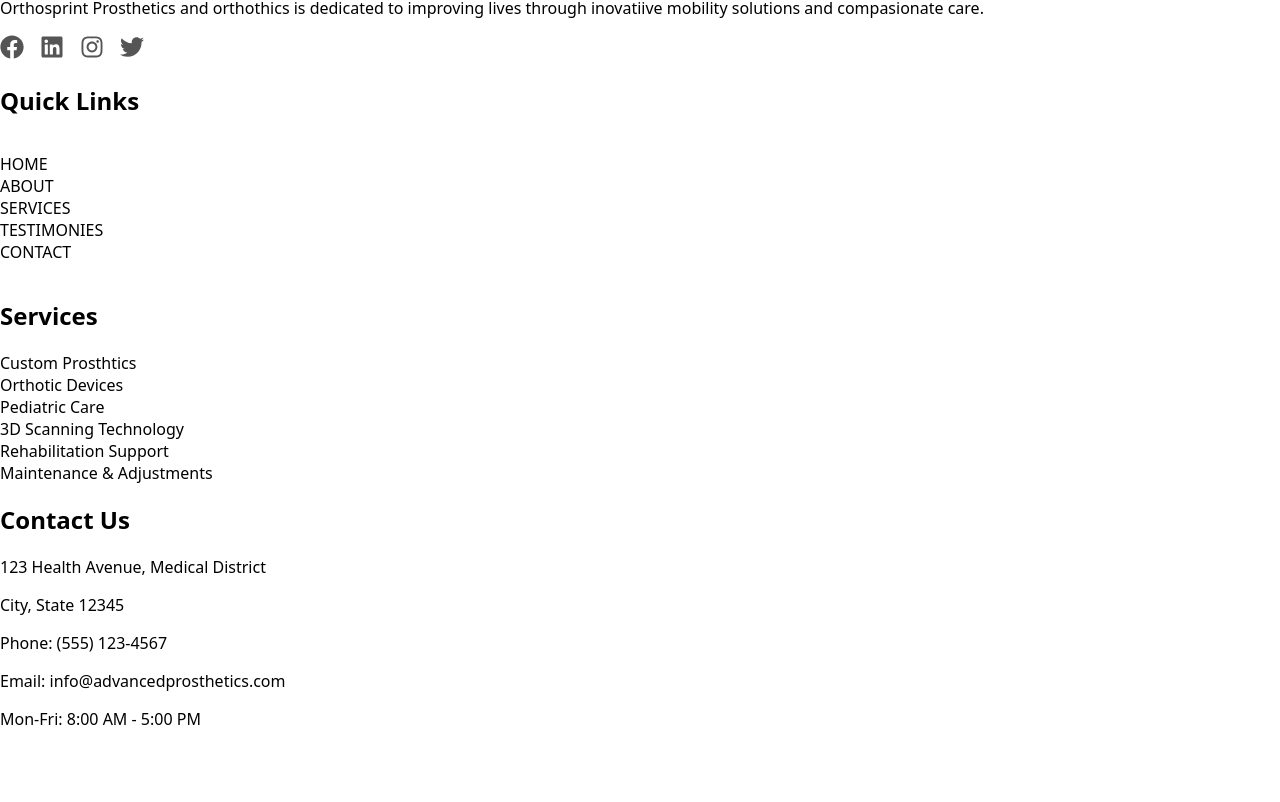
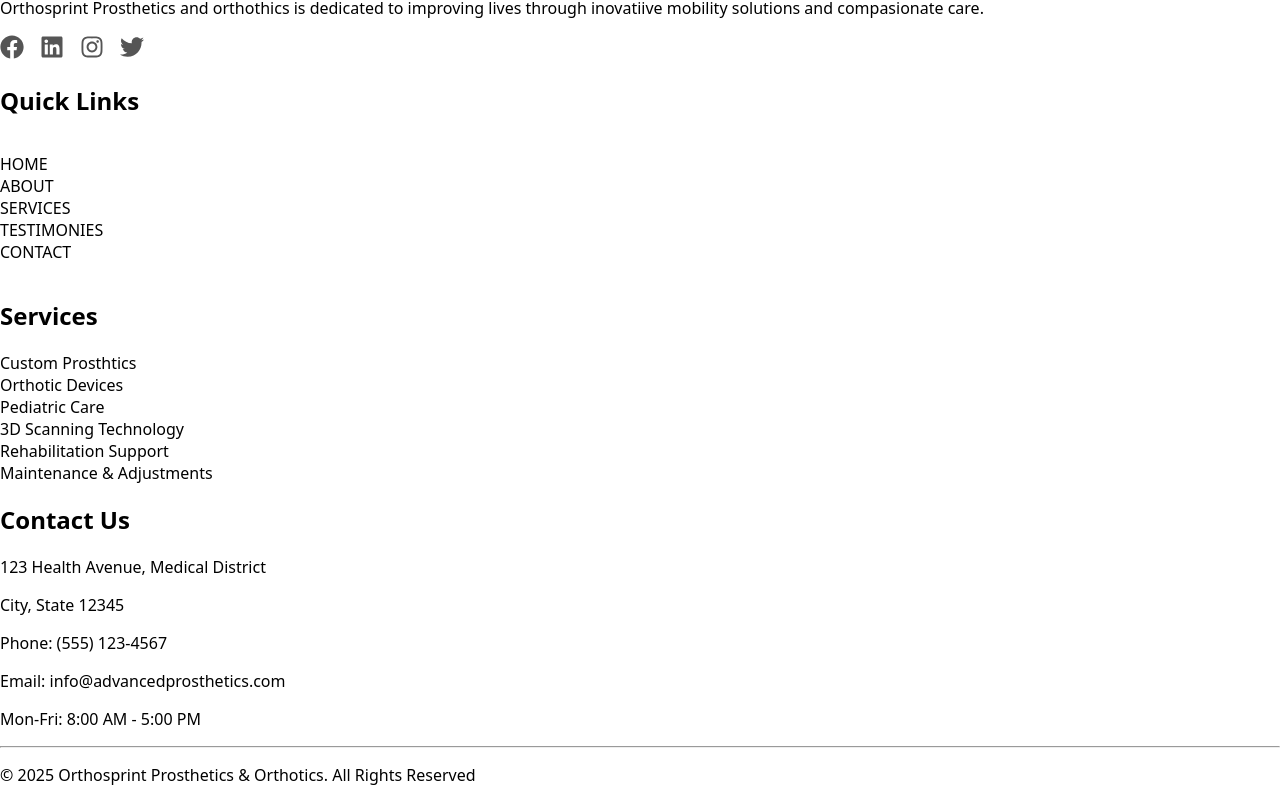
Before and after one commit to Mario-Gozie/Orthosprint-web-app, a React (Vite) app: page / in a window 1280 px wide. Shown: the part 4155-4957 px from the top of the page. Before the commit the page ends 4901 px from the top, so only its background shows below. Built offline with nearby package versions, Linux system fonts and the light colour scheme.

Commit message:
still working a bit on the footer

```diff
--- a/src/Components/Homepage-Components/Footer.jsx
+++ b/src/Components/Homepage-Components/Footer.jsx
@@ -3,14 +3,22 @@ import FooterAbout from "./FooterAbout";
 import FooterQuickLink from "./FooterQuickLink";
 import FooterContact from "./FooterContact";
 import FooterServices from "./FooterServices";
+import contact from "../../Data/jsonData/contact.json";
 
 function Footer() {
+  const currentYear = new Date().getFullYear();
   return (
     <section>
-      <FooterAbout />
-      <FooterQuickLink />
-      <FooterServices />
-      <FooterContact />
+      <div>
+        <FooterAbout />
+        <FooterQuickLink />
+        <FooterServices />
+        <FooterContact />
+      </div>
+      <hr />
+      <p>
+        &copy; {currentYear} {contact.companyName}. All Rights Reserved
+      </p>
     </section>
   );
 }
```
